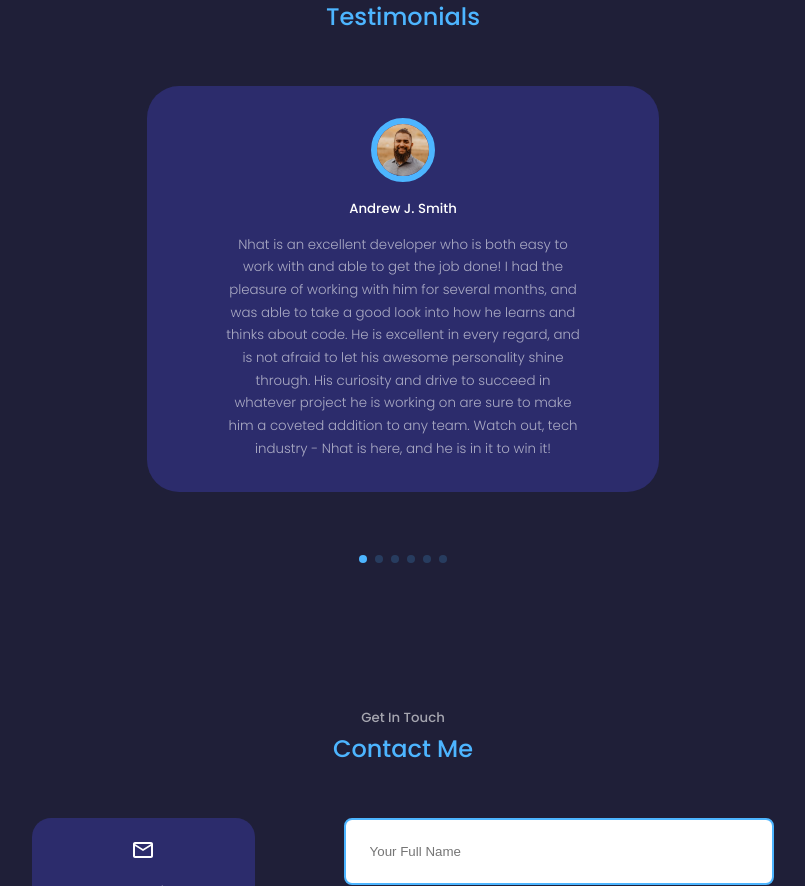
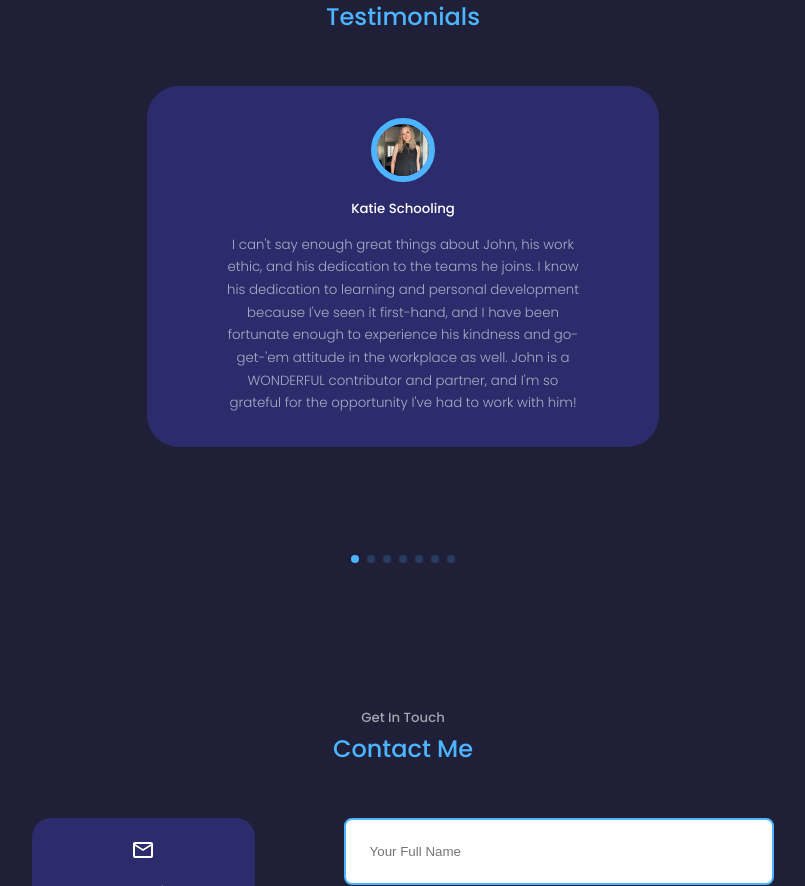
Before and after one commit to nhoang1122/ReactPortfolio, a React (Create React App) app: page / in a window 1280 px wide. Shown: the part 3460-4346 px from the top of the page, without its empty margins (237-1042 px from the left). Built offline with nearby package versions, Linux system fonts and the light colour scheme.

Commit message:
Added Katie Rec

```diff
--- a/src/Components/Testimonials/Testimonials.jsx
+++ b/src/Components/Testimonials/Testimonials.jsx
@@ -1,5 +1,6 @@
 import React from "react";
 import "./testimonials.css";
+import Katie from "../../Assets/Katie.jpg";
 import Andrew from "../../Assets/AndrewSmith.jpg";
 import Lukas from "../../Assets/Lukas.jpg";
 import Freddy from '../../Assets/FreddyS.webp';
@@ -18,6 +19,12 @@ import "swiper/css/pagination";
 
 
 const data = [
+  {
+    avatar: Katie,
+    name: "Katie Schooling",
+    review:
+      "I can't say enough great things about John, his work ethic, and his dedication to the teams he joins. I know his dedication to learning and personal development because I've seen it first-hand, and I have been fortunate enough to experience his kindness and go-get-'em attitude in the workplace as well. John is a WONDERFUL contributor and partner, and I'm so grateful for the opportunity I've had to work with him!",
+  },
   {
     avatar: Andrew,
     name: "Andrew J. Smith",
```
Also changed, not shown: src/Assets/Katie.jpg (added).
